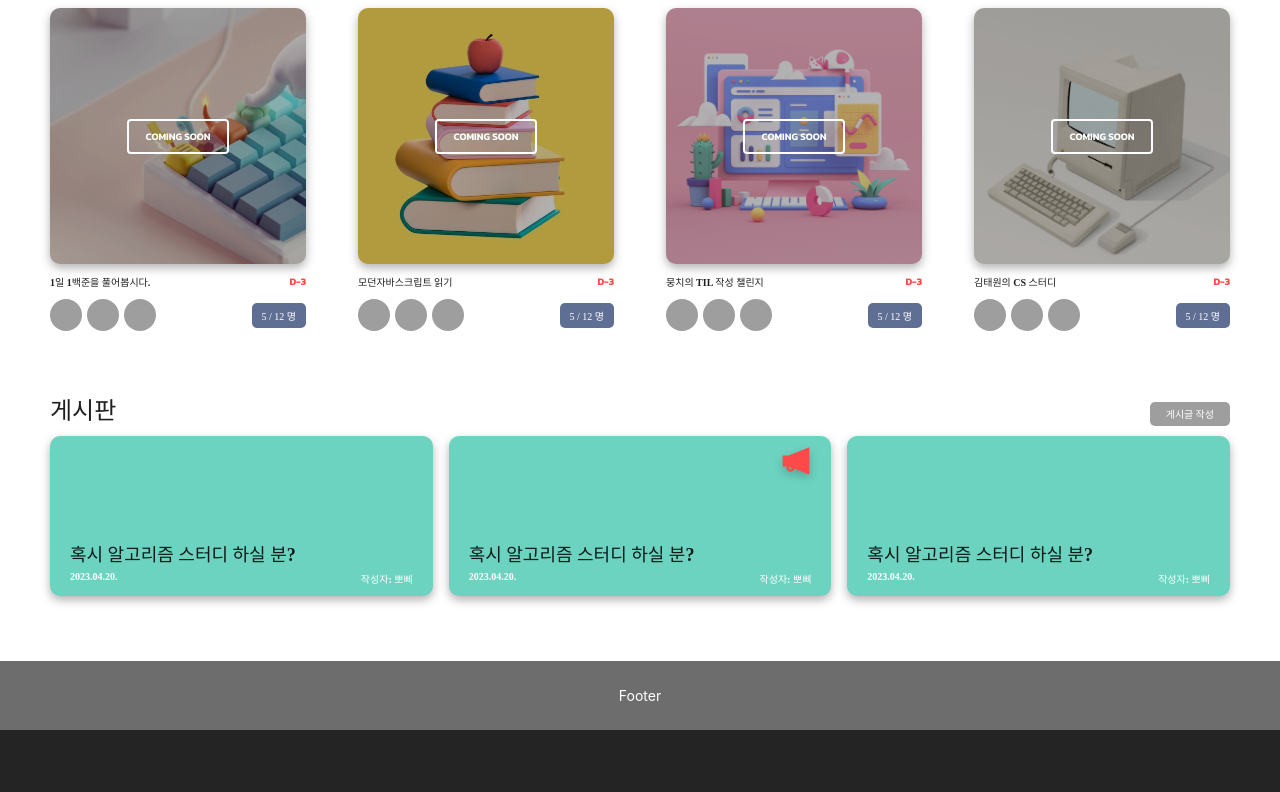
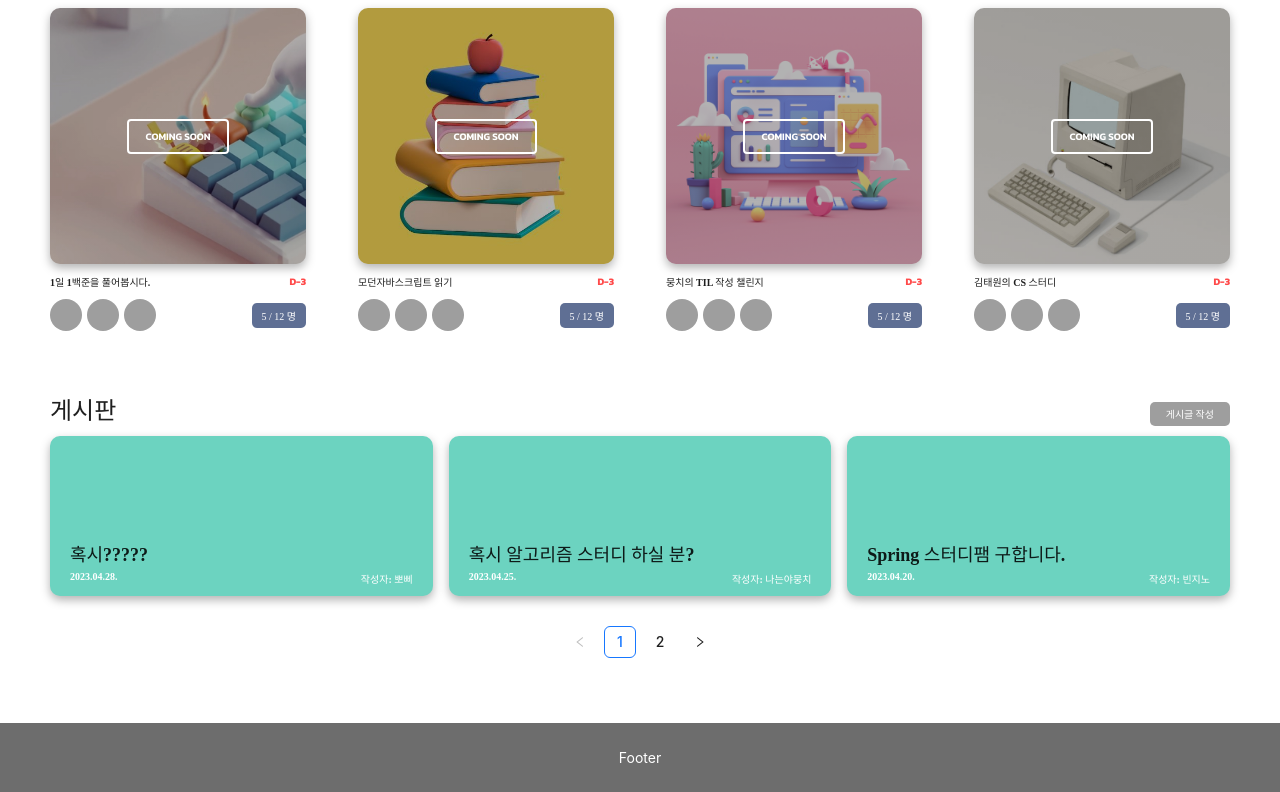
Before and after one commit to predictyson/66days, a React (Vite) app in the folder frontend/: page /group in a window 1280 px wide. Shown: the part 539-1331 px from the top of the page. Before the commit the page ends 1269 px from the top, so only its background shows below. Built offline with nearby package versions, Linux system fonts and the light colour scheme; grey boxes are pictures that could not be loaded; a web font is replaced by a local one.

Commit message:
fe/feat: 그룹 게시판 페이지네이션 구현

```diff
--- a/frontend/src/mock/group.ts
+++ b/frontend/src/mock/group.ts
@@ -110,4 +110,37 @@ const mockMemberList = [
   },
 ];
 
-export { mockChallengeList, mockMemberList, mockBoardData };
+const mockBoardDataList = [
+  {
+    title: "혹시?????",
+    date: "2023.04.28.",
+    writer: "뽀삐",
+  },
+  {
+    title: "혹시 알고리즘 스터디 하실 분?",
+    date: "2023.04.25.",
+    writer: "나는야뭉치",
+  },
+  {
+    title: "Spring 스터디팸 구합니다.",
+    date: "2023.04.20.",
+    writer: "빈지노",
+  },
+  {
+    title: "오늘도 출석체크!",
+    date: "2023.04.19.",
+    writer: "해피",
+  },
+  {
+    title: "뭉치야뭉치야뭐하니~",
+    date: "2023.04.18.",
+    writer: "뭉치",
+  },
+  {
+    title: "알고리즘 덕후들 구합니다",
+    date: "2023.04.17.",
+    writer: "초코",
+  },
+];
+
+export { mockChallengeList, mockMemberList, mockBoardDataList, mockBoardData };
--- a/frontend/src/routes/Group.tsx
+++ b/frontend/src/routes/Group.tsx
@@ -1,5 +1,5 @@
 import { useEffect, useState } from "react";
-import { Layout, Modal } from "antd";
+import { Layout, Modal, Pagination } from "antd";
 import styled from "styled-components";
 import { TeamOutlined, TrophyFilled, SendOutlined } from "@ant-design/icons";
 import { theme } from "../styles/theme";
@@ -13,6 +13,7 @@ import { BoardBox } from "../components/BoardBox";
 import {
   mockChallengeList,
   mockMemberList,
+  mockBoardDataList,
   mockBoardData,
 } from "../mock/group";
 import ChallengeModal from "../components/group/ChallengeModal";
@@ -55,6 +56,12 @@ interface ChallengeType {
   cnt: string;
 }
 
+interface BoardType {
+  title: string;
+  date: string;
+  writer: string;
+}
+
 export default function Group() {
   const [memberSettingModal, setMemberSettingModal] = useState(false);
   const [boardModal, setBoardModal] = useState(false);
@@ -64,11 +71,13 @@ export default function Group() {
   const [isOpenMemberModal, setOpenMemberModal] = useState(false);
   const [challengeList, setChallengeList] = useState<ChallengeType[]>([]);
   const [memberList, setMemberList] = useState<MemberType[]>([]);
+  const [boardDataList, setBoardDataList] = useState<BoardType[]>([]);
 
   useEffect(() => {
     // TODO: fetch data
     setChallengeList(mockChallengeList);
     setMemberList(mockMemberList);
+    setBoardDataList(mockBoardDataList.slice(0, 3));
   }, []);
 
   const TabContent = ({ ...props }) => {
@@ -146,6 +155,17 @@ export default function Group() {
     document.getElementById("first-tab")?.classList.remove("active-tab");
     document.getElementById("second-tab")?.classList.add("active-tab");
     setTab(1);
+  }
+
+  function handlePageChange(page: number) {
+    // const { current } = pagination;
+
+    // setCurrent(pagination);
+    const slicedBoardDataList = mockBoardDataList.slice(
+      (page - 1) * 3,
+      page * 3
+    );
+    setBoardDataList(slicedBoardDataList);
   }
 
   return (
@@ -243,26 +263,23 @@ export default function Group() {
             </div>
           </div>
           <BoardList>
-            <BoardBox
-              title={"혹시 알고리즘 스터디 하실 분?"}
-              date={"2023.04.20."}
-              writer={"뽀삐"}
-              setBoardModal={setBoardModal}
-            />
-            <BoardBox
-              title={"혹시 알고리즘 스터디 하실 분?"}
-              date={"2023.04.20."}
-              writer={"뽀삐"}
-              admin={true}
-              setBoardModal={setBoardModal}
-            />
-            <BoardBox
-              title={"혹시 알고리즘 스터디 하실 분?"}
-              date={"2023.04.20."}
-              writer={"뽀삐"}
-              setBoardModal={setBoardModal}
-            />
+            {boardDataList.map((boardData) => (
+              <BoardBox
+                title={boardData.title}
+                date={boardData.date}
+                writer={boardData.writer}
+                setBoardModal={setBoardModal}
+              />
+            ))}
           </BoardList>
+          <div className="pagination-bar-container">
+            <Pagination
+              total={mockBoardDataList.length}
+              pageSize={3}
+              showSizeChanger={false}
+              onChange={(page) => handlePageChange(page)}
+            ></Pagination>
+          </div>
         </BoardContainer>
       </GroupWrapper>
       <MemberModal
@@ -510,6 +527,13 @@ const ChallengesContainer = styled(Content)`
 
 const BoardContainer = styled(Content)`
   padding: 3rem 0;
+
+  .pagination-bar-container {
+    padding-top: 3rem;
+    width: 100%;
+    display: flex;
+    justify-content: center;
+  }
 `;
 
 const BoardList = styled(Content)`
```
